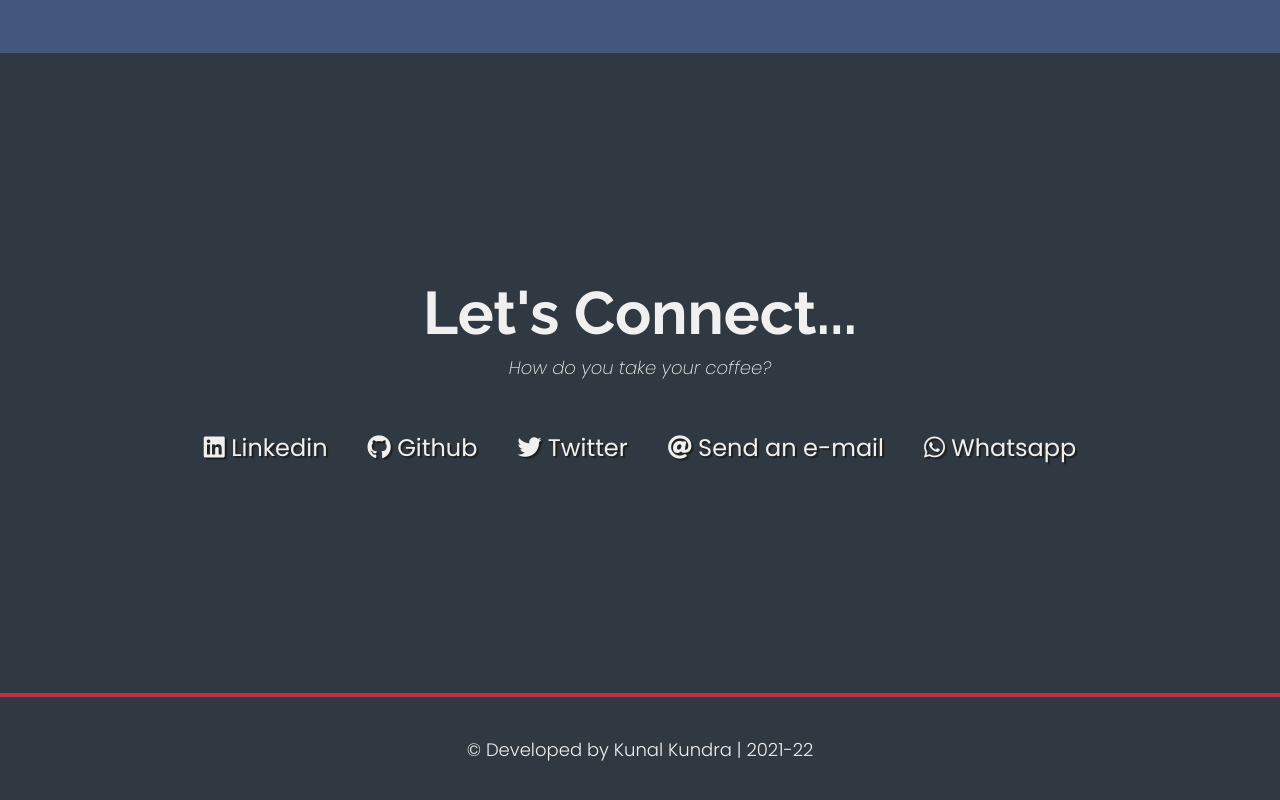
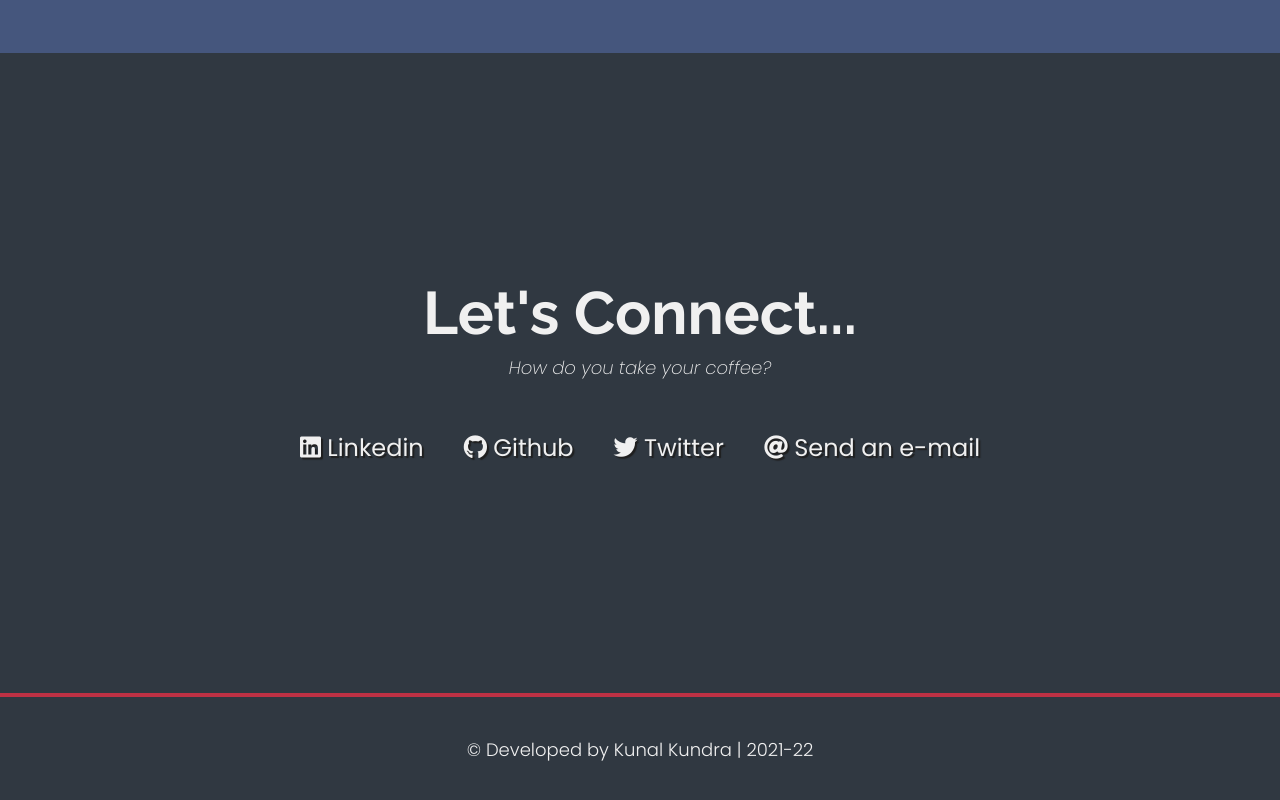
Before and after one commit to cozymy/cozymy.github.io, a plain HTML site: page index.html in a window 1280 px wide. Shown: the part 1932-2732 px from the top of the page. Drawn offline with Linux system fonts and the light colour scheme.

Commit message:
Update index.html

```diff
--- a/index.html
+++ b/index.html
@@ -89,8 +89,6 @@
             </a>
             <a href="mailto:kunal_kundra@hotmail.com" class="btn contact-details">
                 <i class="fas fa-at"></i> Send an e-mail</a>
-            <a href="https://wa.me/918860964393" class="btn contact-details">
-                <i class="fab fa-whatsapp"></i> Whatsapp</a>
         </div>
     </section>
 
```
